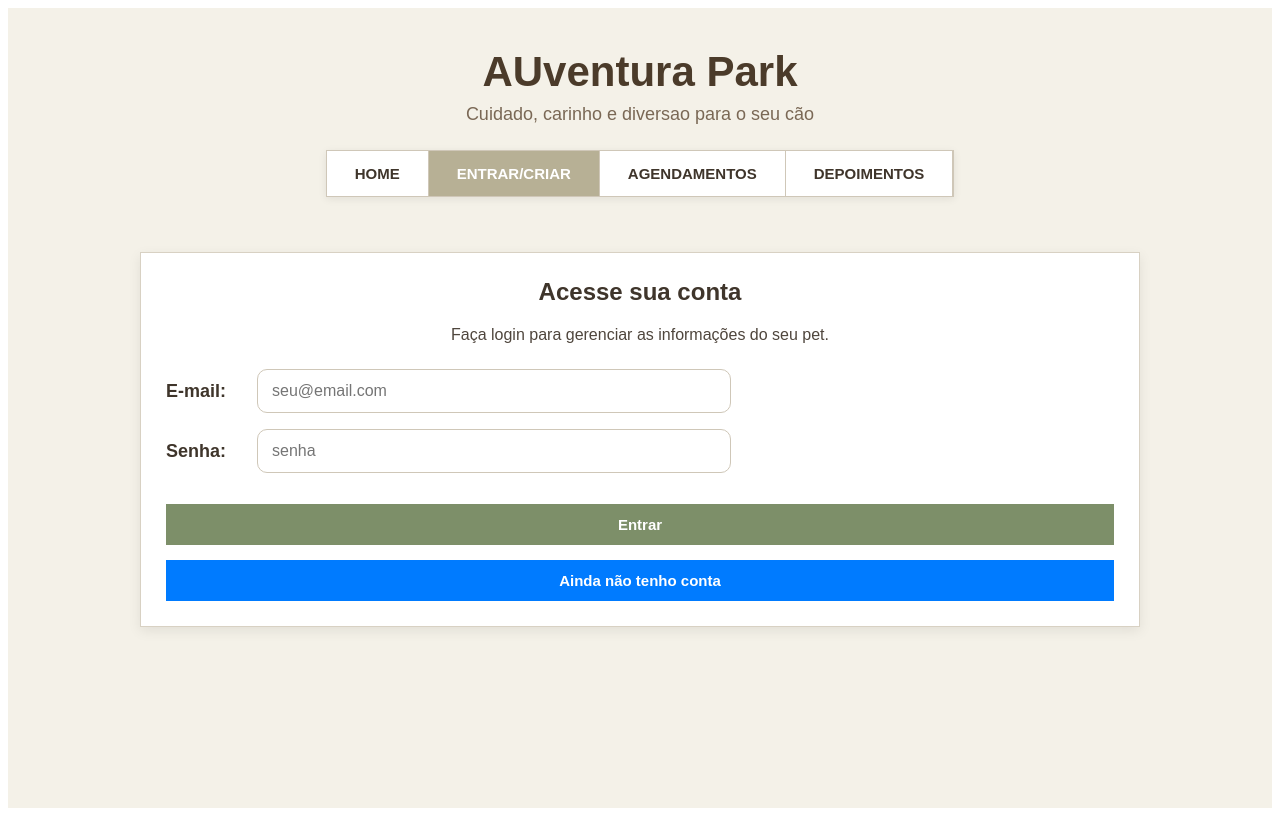
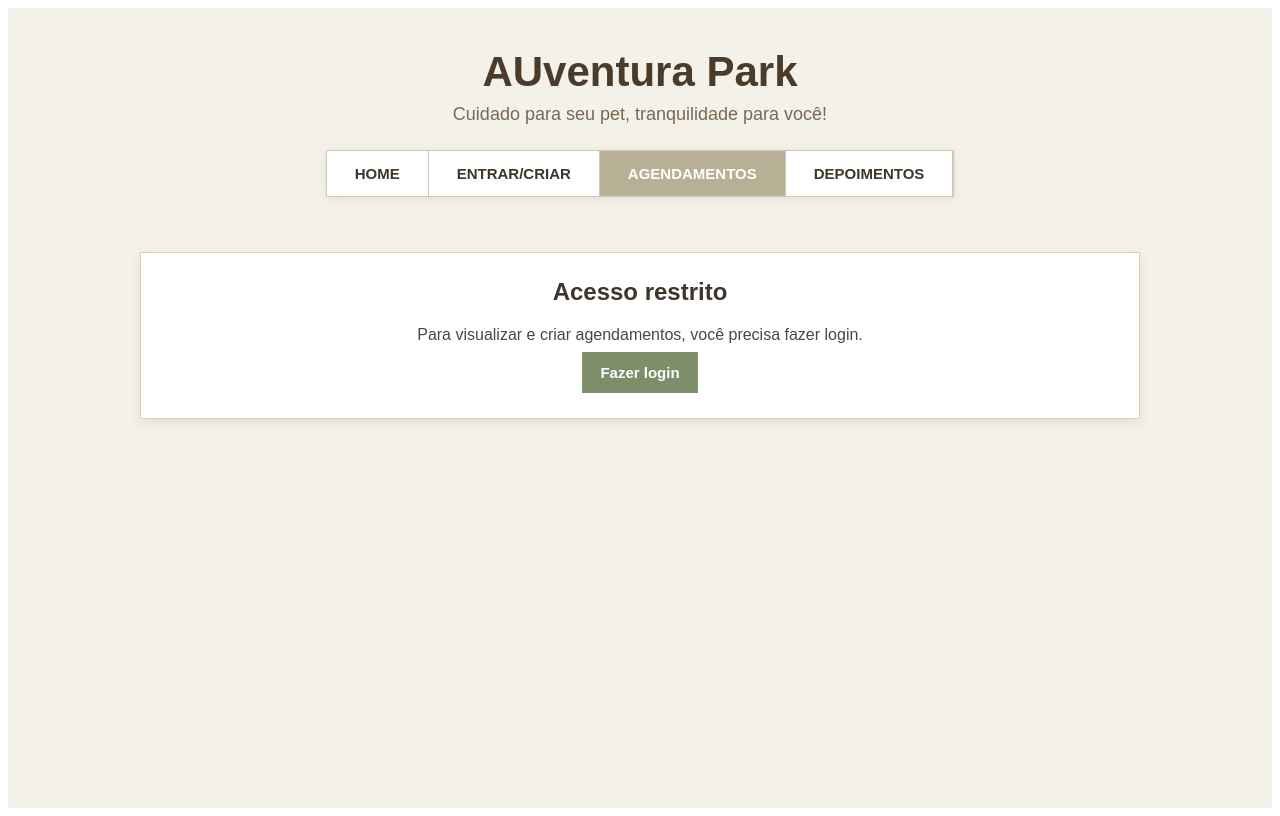
Before and after one commit to veloy25/Projeto-1-Semestre---ECM516-ECM252, a React (Vite) app in the folder front/: page / in a window 1280 px wide. Both pictures are taken after a click on the button "AGENDAMENTOS". Built offline with nearby package versions, Linux system fonts and the light colour scheme.

Commit message:
Fix(projeto): Ajustes no agendamento

```diff
--- a/front/src/App.jsx
+++ b/front/src/App.jsx
@@ -211,6 +211,7 @@ function App() {
       setFormError("Nao foi possivel enviar o depoimento. Tente novamente.");
     }
   };
+
   const loadAgendamentos = async () => {
   setLoadingAgendamentos(true);
   setAgendamentoError("");
@@ -396,6 +397,21 @@ const handleAgendamentoSubmit = async (event) => {
                 handleDepoimentoSubmit={handleDepoimentoSubmit}
               />
             )}
+
+            {abaAtiva === "agendamentos" && (
+              <Agendamentos
+                isLogado={isLogado}
+                setAbaAtiva={setAbaAtiva}
+                setAuthMode={setAuthMode}
+                agendamentos={[]}
+                novoAgendamento={novoAgendamento}
+                handleAgendamentoChange={handleAgendamentoChange}
+                handleAgendamentoSubmit={handleAgendamentoSubmit}
+                agendamentoError={agendamentoError}
+                agendamentoFeedback={agendamentoFeedback}
+                loadingAgendamentos={false}
+              />
+            )}
           </>
         )}
       </main>
--- a/front/src/components/Header.jsx
+++ b/front/src/components/Header.jsx
@@ -14,7 +14,7 @@ function Header({
     <header className="header-area">
       <h1 className="logo">AUventura Park</h1>
       <p className="subtitle">
-        {isLogado ? "Area do Cliente" : "Cuidado, carinho e diversao para o seu cão"}
+        {isLogado ? "Área do Cliente" : "Cuidado para seu pet, tranquilidade para você!"}
       </p>
 
       <Navbar
--- a/front/src/components/NavBar.jsx
+++ b/front/src/components/NavBar.jsx
@@ -10,15 +10,7 @@ function Navbar({
   setFeedbackMessage,
 }) {
   const handleAgendamentosClick = () => {
-    if (isLogado) {
-      setAbaAtiva("agendamentos");
-      return;
-    }
-
-    setAbaAtiva("login");
-    setAuthMode("login");
-    setAuthError("");
-    setFeedbackMessage("");
+    setAbaAtiva("agendamentos");
   };
 
   if (isLogado) {
@@ -31,18 +23,15 @@ function Navbar({
           >
             Meu Pet
           </button>
-
           <button
             className={`nav-button ${abaAtiva === "agendamentos" ? "nav-button-active" : ""}`}
             onClick={handleAgendamentosClick}
           >
             Agendamentos
           </button>
-
-          <button className="login-button logout-button" onClick={handleLogout}>
+          <button className="nav-button logout-button" onClick={handleLogout}>
             Sair
           </button>
-
         </div>
       </nav>
     );
@@ -57,7 +46,6 @@ function Navbar({
         >
           Home
         </button>
-
         <button
           className={`nav-button ${abaAtiva === "login" ? "nav-button-active" : ""}`}
           onClick={() => {
@@ -69,14 +57,12 @@ function Navbar({
         >
           Entrar/Criar
         </button>
-
         <button
-          className = {`nav-button ${abaAtiva === "agendamentos" ? "nav-button-active" : ""}`}
+          className={`nav-button ${abaAtiva === "agendamentos" ? "nav-button-active" : ""}`}
           onClick={handleAgendamentosClick}
         >
           Agendamentos
         </button>
-
         <button
           className={`nav-button ${abaAtiva === "depoimentos" ? "nav-button-active" : ""}`}
           onClick={() => setAbaAtiva("depoimentos")}
--- a/front/src/pages/Agendamentos.jsx
+++ b/front/src/pages/Agendamentos.jsx
@@ -15,7 +15,7 @@ function Agendamentos({
 }) {
   if (!isLogado) {
     return (
-      <section className="card">
+      <section className="card" style={{ textAlign: "center" }}>
         <h2 className="card-title">Acesso restrito</h2>
         <p className="text">
           Para visualizar e criar agendamentos, você precisa fazer login.
@@ -86,6 +86,7 @@ function Agendamentos({
               className="form-input"
               value={novoAgendamento.data}
               onChange={handleAgendamentoChange}
+              min={new Date().toISOString().split("T")[0]}
               required
             />
           </div>
--- a/front/src/styles/Agendamentos.css
+++ b/front/src/styles/Agendamentos.css
@@ -5,3 +5,12 @@
 .full-width-button {
   width: 100%;
 }
+
+.form-label {
+  width: 160px;
+  min-width: 160px;
+}
+
+.title {
+  margin-bottom: 20px;
+}
--- a/front/src/styles/Navbar.css
+++ b/front/src/styles/Navbar.css
@@ -33,4 +33,5 @@
   .logout-button {
     border-right: none;
     color: #d9534f;
+    background-color: #ffffff;
   }
```
Also changed, not shown: 1 other file (tests, documents, lock files or other folders).
